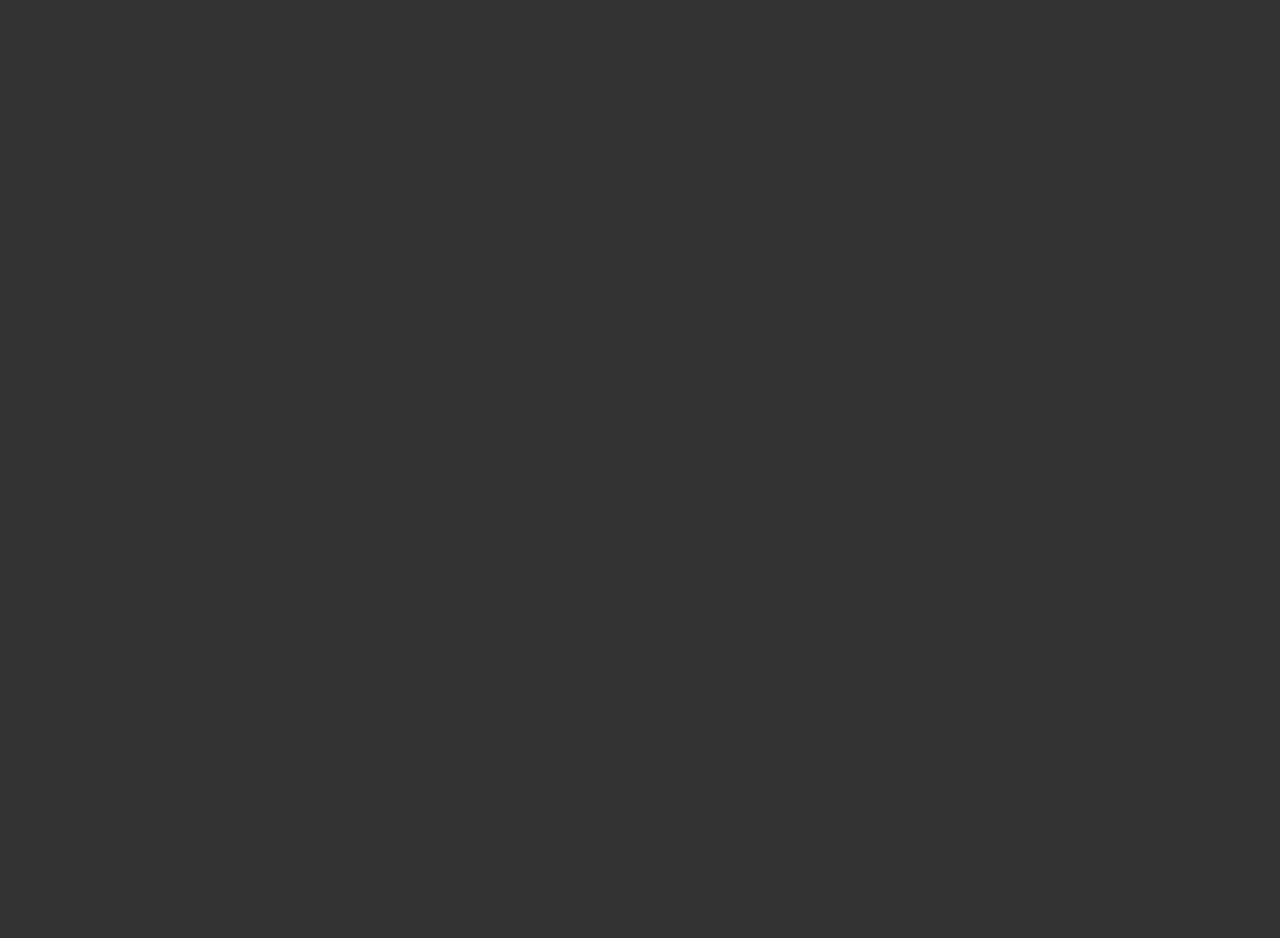
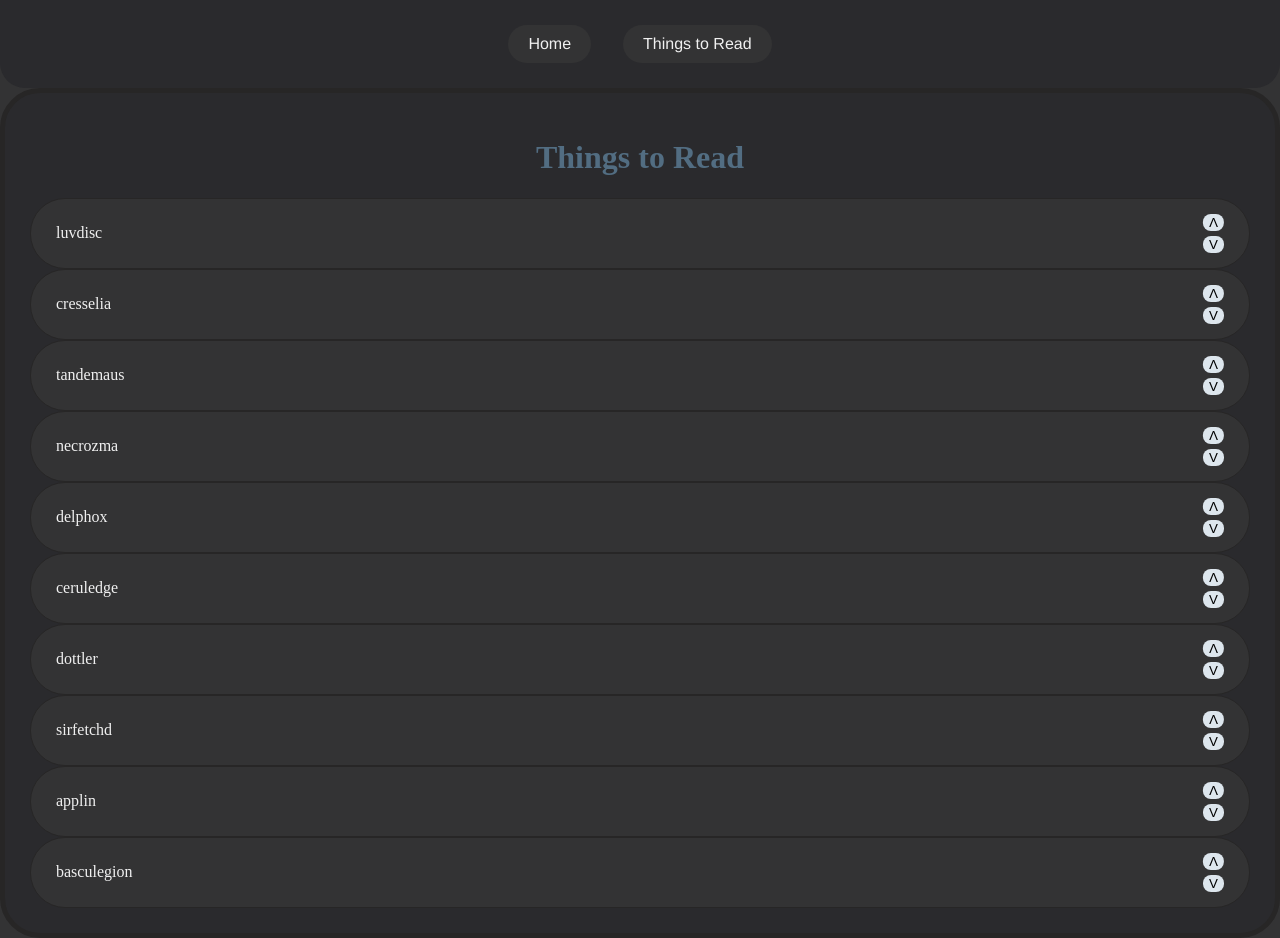
Before and after one commit to DylanT80/HelloWorld, a React (Vite) app: page /HelloWorld/things-to-read in a window 1280 px wide. Before the commit this address had no page. Before the commit the page ends 800 px from the top, so only its background shows below. Built offline with nearby package versions, Linux system fonts and the light colour scheme; a web font is replaced by a local one.

Commit message:
Added TtR page

```diff
--- a/src/components/ListItem/ListItem.jsx
+++ b/src/components/ListItem/ListItem.jsx
@@ -1,11 +1,12 @@
 import PropTypes from 'prop-types';
 import './styles.css'
 
-const ListItem = ({children, index, handleUp, handleDown}) => {
+const ListItem = ({children, index, handleUp, handleDown, link}) => {
+    // const content = link ? <a>{children}</a> : {children};
     return (
         <div className='item'>
-            <div style={{padding: "10px"}}>
-                {children}
+            <div style={{padding: "10px", color: "#F7F7F7F7"}}>
+                <a href={link ? link : null}>{children}</a>
             </div>
 
             <div className='button-container'>
@@ -22,5 +23,6 @@ ListItem.propTypes = {
     children: PropTypes.node,
     index: PropTypes.number,
     handleUp: PropTypes.func,
-    handleDown: PropTypes.func
+    handleDown: PropTypes.func,
+    link: PropTypes.bool
 };
--- a/src/layout/Home/HomeLayout.jsx
+++ b/src/layout/Home/HomeLayout.jsx
@@ -8,6 +8,7 @@ const HomeLayout = () => {
                 <div style={{ backgroundColor: "#333334"}}></div>
                 <div className='layout-container'>
                     <NavLink className={'link'} to={'/'}>Home</NavLink>
+                    <NavLink className={'link'} to={'/things-to-read'}>Things to Read</NavLink>
                 </div>
             </nav>
 
--- a/src/layout/Home/styles.css
+++ b/src/layout/Home/styles.css
@@ -11,9 +11,13 @@
     border-radius: 0px 0px 25px 25px;
     background-color: #2a2a2d;
     font-family: "Arimo";
+    column-gap: 2em;
 }
 
 .link {
     color: #F7F7F7F7;
     text-decoration: none;
+    padding: 10px 20px;
+    background-color: #333334;
+    border-radius: 35px;
 }
--- /dev/null
+++ b/src/pages/TtR/TtR.jsx
@@ -0,0 +1,97 @@
+import { useState } from 'react';
+import { Card, ListItem } from "../../components";
+import './styles.css';
+
+const TtR = () => {
+    const [items, setItems] = useState([
+        {
+            id: 0,
+            text: "luvdisc",
+            link: "https://www.pokemon.com/us/pokedex/luvdisc"
+        },
+        {
+            id: 1,
+            text: "cresselia",
+            link: "https://www.pokemon.com/us/pokedex/cresselia"
+        },
+        {
+            id: 2,
+            text: "tandemaus",
+            link: "https://www.pokemon.com/us/pokedex/tandemaus"
+        },
+        {
+            id: 3,
+            text: "necrozma",
+            link: "https://www.pokemon.com/us/pokedex/necrozma"
+        },
+        {
+            id: 4,
+            text: "delphox",
+            link: "https://www.pokemon.com/us/pokedex/delphox"
+        },
+        {
+            id: 5,
+            text: "ceruledge",
+            link: "https://www.pokemon.com/us/pokedex/ceruledge"
+        },
+        {
+            id: 6,
+            text: "dottler",
+            link: "https://www.pokemon.com/us/pokedex/dottler"
+        },
+        {
+            id: 7,
+            text: "sirfetchd",
+            link: "https://www.pokemon.com/us/pokedex/sirfetchd"
+        },
+        {
+            id: 8,
+            text: "applin",
+            link: "https://www.pokemon.com/us/pokedex/applin"
+        },
+        {
+            id: 9,
+            text: "basculegion",
+            link: "https://www.pokemon.com/us/pokedex/basculegion"
+        },
+    ]);
+
+    const handleUp = (e) => {
+        const index = e.target.id;
+
+        if (index > 0) {
+            let newItems = [...items];
+            console.log(newItems);
+            const swapItem = newItems[index - 1];
+            newItems[index - 1] = newItems[index];
+            newItems[index] = swapItem;
+
+            setItems(newItems);
+        }
+    }
+
+    const handleDown = (e) => {
+        const index = e.target.id;
+
+        if (index < items.length - 1) {
+            let newItems = [...items];
+            const swapItem = newItems[index - (-1)];    // Have to use - since + acts as concatenation LOL
+            newItems[index - (-1)] = newItems[index];
+            newItems[index] = swapItem;
+            setItems(newItems);
+        }
+    }
+
+    return (
+        <div className="ttr-main-container">
+            <div className='ttr-list-container'>
+                <Card>
+                    <h1 style={{textAlign: "center"}}>Things to Read</h1>
+                    {items.map((item, i) => <ListItem index={i} key={item.id} handleUp={handleUp} handleDown={handleDown} link={item.link}>{item.text}</ListItem>)}
+                </Card>
+            </div>
+        </div>
+    );
+}
+
+export default TtR;
--- /dev/null
+++ b/src/pages/TtR/styles.css
@@ -0,0 +1,4 @@
+a, a:hover, a:focus, a:active {
+    text-decoration: none;
+    color: inherit;
+}
--- a/src/pages/index.js
+++ b/src/pages/index.js
@@ -1,5 +1,7 @@
 import Home from "./Home/Home";
+import TtR from "./TtR/TtR";
 
 export {
-    Home
+    Home,
+    TtR
 };
--- a/src/router/index.jsx
+++ b/src/router/index.jsx
@@ -1,5 +1,5 @@
 import { BrowserRouter, Routes, Route } from 'react-router-dom';
-import { Home } from '../pages';
+import { Home, TtR } from '../pages';
 import { HomeLayout } from '../layout';
 
 const Router = () => {
@@ -8,6 +8,7 @@ const Router = () => {
             <Routes>
                 <Route path='/' element={<HomeLayout />}>
                     <Route path='/' element={<Home />} />
+                    <Route path="/things-to-read" element={<TtR />} />
                 </Route>
             </Routes>
         </BrowserRouter>
```
